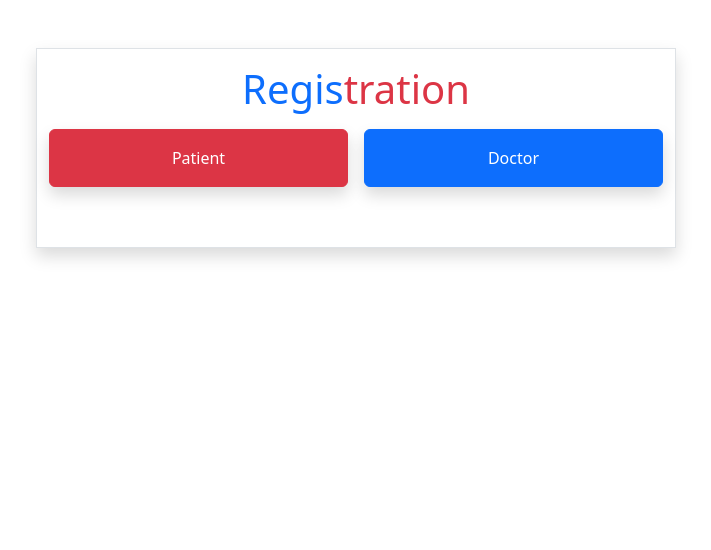
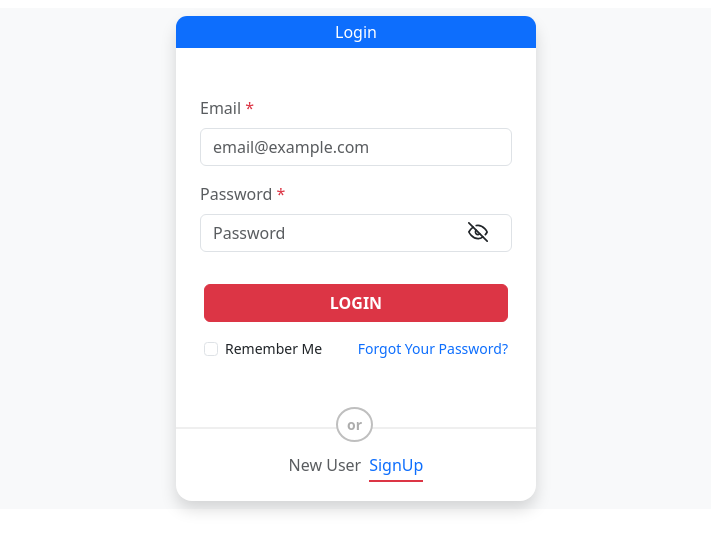
Before and after one commit to Ashryz/Med_Care, a React (Create React App) app: page /SignIn in a window 1280 px wide. Shown: the top 550 px of the page, without its empty margins (284-995 px from the left). Built offline with nearby package versions, Linux system fonts and the light colour scheme.

Commit message:
create sign in form

```diff
--- a/package.json
+++ b/package.json
@@ -10,7 +10,8 @@
     "react": "^18.2.0",
     "react-bootstrap": "^2.10.1",
     "react-dom": "^18.2.0",
-    "react-router-dom": "^5.3.4",
+    "react-icons": "^5.0.1",
+    "react-router-dom": "^6.22.0",
     "react-scripts": "5.0.1",
     "web-vitals": "^2.1.4"
   },
--- a/src/App.js
+++ b/src/App.js
@@ -1,10 +1,27 @@
 import './App.css';
 import 'bootstrap/dist/css/bootstrap.min.css';
 import SelectReg from './Components/SignUp/utils/pages/selectReg.js';
+import SignIn from './Pages/SignIn/SignIn.js'
+import { Outlet } from "react-router-dom";
+import { BrowserRouter, Routes, Route } from 'react-router-dom'
+import ForgotPassword from './Pages/SignIn/ForgotPassword.js';
+
+
+
+
 function App() {
   return (
     <div className="App">
-      <SelectReg/>
+      <BrowserRouter>
+        <Routes>
+          <Route path='/ForgotPassword' element={<ForgotPassword/>}/>
+          <Route path='/SignIn' element={<SignIn/>}/>
+          <Route path='/SignUp' element={<SelectReg/>}/>
+        </Routes>
+      </BrowserRouter>
+      {/* <SelectReg/> */}
+
+
     </div>
   );
 }
--- /dev/null
+++ b/src/Pages/SignIn/ForgotPassword.js
@@ -0,0 +1,7 @@
+
+function ForgotPassword(){
+    return (
+        <h1>Hello Forgot Password</h1>
+    );
+}
+export default ForgotPassword;
--- /dev/null
+++ b/src/Pages/SignIn/SignIn.css
@@ -0,0 +1,27 @@
+.dhr {
+    position: relative;
+    display: flex;
+    justify-content: center;
+    align-items: center;
+    width: 100%;
+}
+
+.hr {
+    width: 100%;
+    margin-top: 20px;
+    margin-bottom: 20px;
+    border: 1px solid rgb(191, 191, 191);
+}
+
+.or {
+    position: absolute;
+    top: 0px;
+    right: calc(50% - 17px);
+    font-size: 14px;
+    font-weight: 700;
+    background-color: rgb(255, 255, 255);
+    color: rgb(173, 173, 173);
+    border: 2px solid rgb(191, 191, 191);
+    border-radius: 50%;
+    padding: 5px 9px;
+}
--- /dev/null
+++ b/src/Pages/SignIn/SignIn.js
@@ -0,0 +1,130 @@
+import "./SignIn.css"
+import Col from 'react-bootstrap/Col';
+import Form from 'react-bootstrap/Form';
+import Row from 'react-bootstrap/Row';
+import Button from 'react-bootstrap/Button';
+import { useState } from 'react';
+import { FiEye, FiEyeOff } from 'react-icons/fi';
+import { Link } from 'react-router-dom';
+
+
+
+
+function SignIn() {
+
+
+
+    // State to toggle password visibility
+    const [showPassword, setShowPassword] = useState(false);
+    const togglePasswordVisibility = () => {
+        setShowPassword(!showPassword);
+    };
+    //state & setState to get field value
+    const [data, setData] = useState({
+        email: '',
+        password: ''
+    })
+
+    // errors required & invalid
+    const [errors, setErrors] = useState({
+        emailErrors: '',
+        passwordErrors: ''
+
+    })
+    const dataChange = (e) => {
+
+        if (e.target.name == 'email') {
+            setData({
+                ...data,
+                email: e.target.value
+            })
+
+        }
+        else {
+            setData({
+                ...data,
+                password: e.target.value
+            })
+
+        }
+
+
+    }
+
+    const handleLogin = (e) => {
+
+        // console.log("hello");
+        e.preventDefault();
+        if (!data.email.trim() || !data.password.trim()) {
+            setErrors({
+                ...errors,
+                emailErrors: "This Field is Required",
+                passwordErrors: "This Field is Required"
+            });
+
+        }
+    }
+    return (
+        <div className='container  my-2 text-center  p-2  justify-content-center  bg-light' >
+            <Form onSubmit={handleLogin} className=" w-25 mx-auto text-start  rounded-4 bg-white shadow " style={{ minWidth: "360px" }}>
+                <div className='bg-primary text-center text-white p-1' style={{ borderRadius: "11px 11px 0px 0px" }}><span className='fw-light'>Login</span></div>
+                <div className='mx-4 my-4'>
+                    <Row className="mb-3  pt-4 text-start">
+                        <Form.Group as={Col}>
+                            <Form.Label className="text-muted" >Email<span className='text-danger'> *</span></Form.Label>
+
+                            <Form.Control name="email" type="email" value={data.email} placeholder="email@example.com" onChange={(e) => dataChange(e)} isInvalid={!!errors.emailErrors} isValid={!errors.emailErrors && data.email} />
+                            <Form.Control.Feedback type="invalid">{errors.emailErrors}</Form.Control.Feedback>
+
+                        </Form.Group>
+
+                    </Row>
+                    <Row className="mb-3 text-start">
+                        <Form.Group as={Col}>
+                            <Form.Label className="text-muted" >Password<span className='text-danger'> *</span></Form.Label>
+                            <div className='position-relative'>
+                                <Form.Control name="password" type={showPassword ? 'text' : 'password'} value={data.password} placeholder="Password" onChange={(e) => dataChange(e)} isInvalid={!!errors.passwordErrors} isValid={!errors.passwordErrors && data.password} />
+                                <Form.Control.Feedback type="invalid">{errors.passwordErrors}</Form.Control.Feedback>
+                                {showPassword ? (
+                                    <FiEye onClick={togglePasswordVisibility} className="position-absolute top-0 end-0 fs-5 me-4 mt-2 text-primary" style={{ cursor: 'pointer' }} />
+                                ) :
+                                    (
+                                        // position-absolute top-50 end-0 translate-middle-y
+                                        <FiEyeOff onClick={togglePasswordVisibility} className="position-absolute top-0 end-0 fs-5 me-4 mt-2 " style={{ cursor: 'pointer' }} />
+                                    )}
+                            </div>
+
+                        </Form.Group>
+                    </Row>
+                    <Row className='mx-1' >
+                        <Button type="submit" className="btn btn-danger my-3 rounded-2 fw-bold ">
+                            LOGIN
+                        </Button>
+                    </Row>
+                    <div className='d-flex  justify-content-between mx-1' style={{ fontSize: "14px" }}>
+                        <div>
+                            <Form.Check name='check' type="checkbox" label="Remember Me" />
+                        </div>
+                        <div className='mb-4'>
+
+                            <Link to={"/ForgotPassword"} className="text-decoration-none" >Forgot Your Password?</Link>
+                        </div>
+                    </div>
+
+                </div>
+                <div className="dhr">
+                    <hr className="hr"/>
+                        <label className="or">or</label>
+                </div>
+                <div className="text-center mt-1 pb-4">
+                    <span className="text-muted me-2">New User</span>
+                    <Link to={"/SignUp"} className="text-decoration-none border-0 border-bottom border-2 border-danger pb-1">SignUp</Link>
+                </div>
+
+            </Form>
+        </div>
+
+    );
+
+}
+export default SignIn;
```
Also changed, not shown: 1 other file (tests, documents, lock files or other folders).
